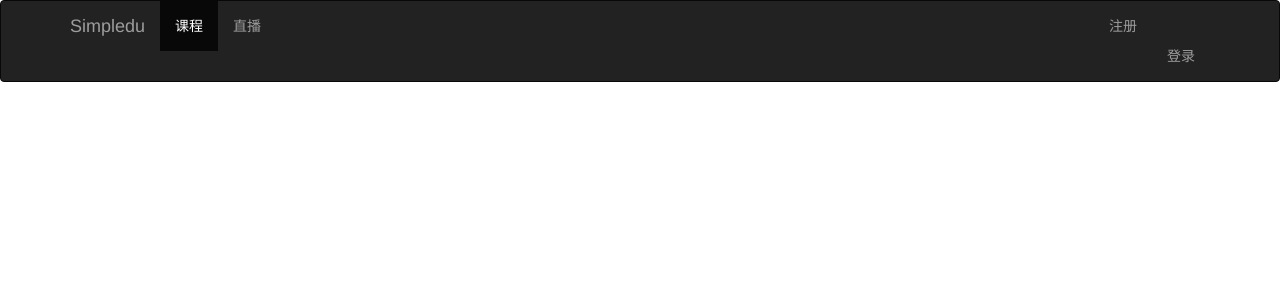
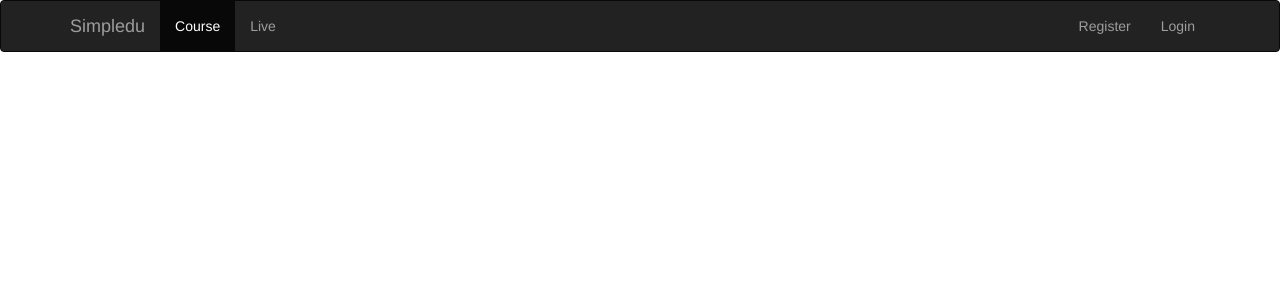
Before and after one commit to andayday/test, a Flask app: page / in a window 1280 px wide. Shown: the top 300 px of the page. Run offline with Flask 2, Linux system fonts and the light colour scheme; data that the repository does not hold is empty; some libraries are stand-ins or nearby versions.

Commit message:
modify base.html

```diff
--- a/simpledu/simpledu/templates/base.html
+++ b/simpledu/simpledu/templates/base.html
@@ -3,9 +3,10 @@
 	<head>
 		<meta charset="UTF-8">
 		<title>{% block title %}{% endblock %}</title>
-		<link rel="stylesheet" href="https://cdn.bootcss.com/bootstrap/3.37/css/bootstrap.min.css">
-		<link rel="stylesheet" href="static/main.css">
+		<link rel="stylesheet" href="http://labfile.oss.aliyuncs.com/courses/923/week7/code/bootstrap-3.3.7-dist/css/bootstrap.min.css">
+		<link rel='stylesheet' href="{{ url_for('static', filename='main.css') }}">
 	</head>
+
 	<body>
 		<nav class="navbar navbar-inverse">
 			<div class="container">
@@ -21,12 +22,12 @@
 
 				<div class="collapse navbar-collapse" id="bs-example-navbar-collapse-1">
 					<ul class="nav navbar-nav">
-						<li class="active"><a href="/">课程<span class="sr-only">(current)</span></a></li>
-						<li><a href="#">直播</a></li>
+						<li class="active"><a href="/">Course<span class="sr-only">(current)</span></a></li>
+						<li><a href="#">Live</a></li>
 					</ul>
 					<ul class="nav navbar-nav navbar-right">
-						<li><a href="{{ url_for('front.register')}}">注册</li>
-						<li><a href="{{ url_for('front.login')}}">登录</li>
+						<li><a href="{{ url_for('front.register')}}">Register</a></li>
+						<li><a href="{{ url_for('front.login')}}">Login</a></li>
 					</ul>
 				</div>
 			</div> <!-- container -->
@@ -38,6 +39,6 @@
 		</div>
 
 		<script src="https://cdnjs.cloudflare.com/ajax/libs/jquery/3.2.1/jquery.min.js"></script>
-		<script src="https://cdn.bootcss.com/bootstrap/3.3.7/js/bootstrap.min.js"></script>
+		<script src="http://labfile.oss.aliyuncs.com/courses/923/week7/code/bootstrap-3.3.7-dist/js/bootstrap.min.js"></script>
 	</body>
 </html>
```
